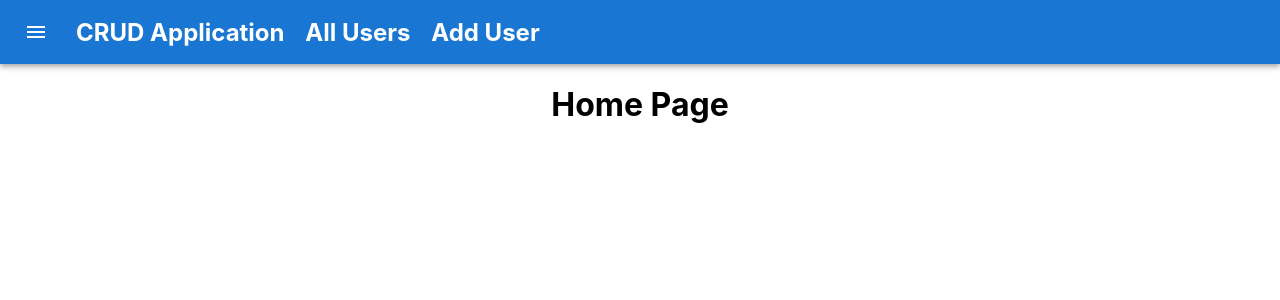
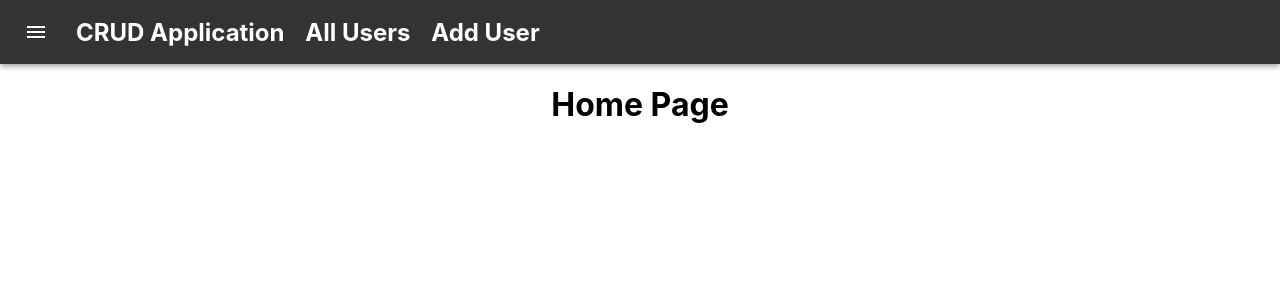
Before and after one commit to tikaramac19/Node.js_Learning, a React (Create React App) app in the folder connectBackAndFrontEnd/client/: page / in a window 1280 px wide. Shown: the top 300 px of the page. Built offline with nearby package versions, Linux system fonts and the light colour scheme; the HTML template or start-up script is replaced by a standard one.

Commit message:
modified

```diff
--- a/connectBackAndFrontEnd/client/src/components/Navbar.jsx
+++ b/connectBackAndFrontEnd/client/src/components/Navbar.jsx
@@ -4,6 +4,10 @@ import MenuIcon from "@mui/icons-material/Menu";
 import { AppBar, Toolbar } from "@mui/material";
 import { styled } from "@mui/material/styles";
 import { Link } from "react-router-dom";
+
+const Header = styled(AppBar)`
+  background: #333;
+`;
 const Tabs = styled(Link)`
   margin-right: 1.3rem;
   font-weight: bold;
@@ -15,7 +19,7 @@ const Tabs = styled(Link)`
 const Navbar = () => {
   return (
     <>
-      <AppBar position="static">
+      <Header position="static">
         <Toolbar>
           <IconButton
             size="large"
@@ -30,7 +34,7 @@ const Navbar = () => {
           <Tabs to="all-users">All Users</Tabs>
           <Tabs to="add-user">Add User</Tabs>
         </Toolbar>
-      </AppBar>
+      </Header>
     </>
   );
 };
```
